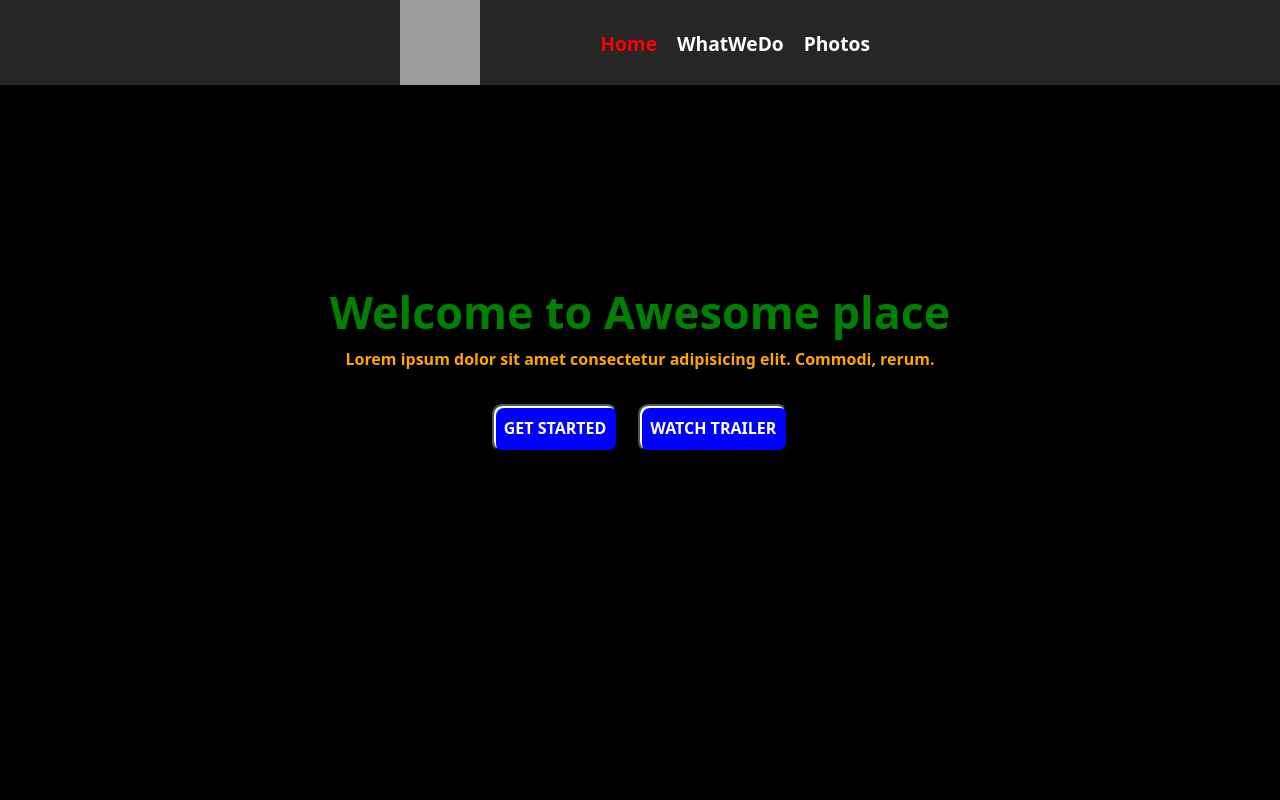
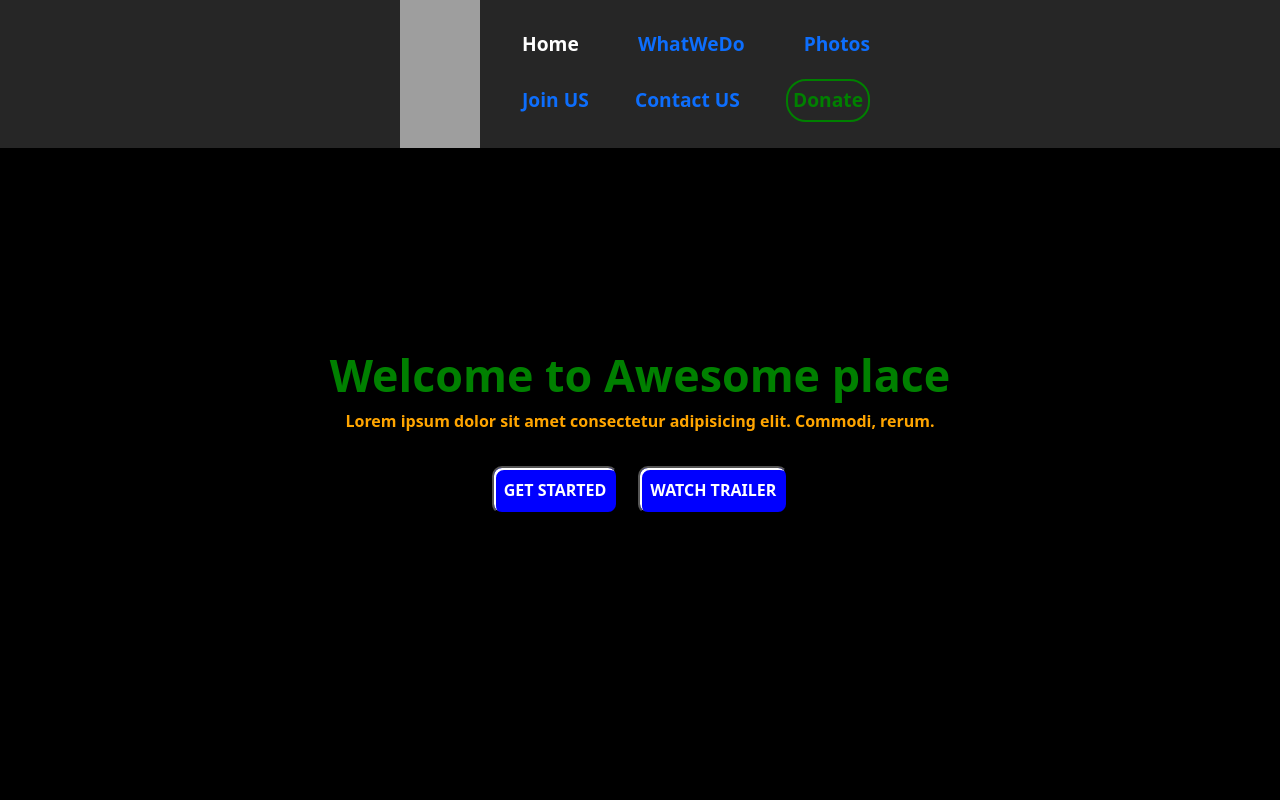
Before and after one commit to webdev-ashishk/blog-site, a React (Vite) app: page / in a window 1280 px wide. Shown: the top 800 px of the page. Built offline with nearby package versions, Linux system fonts and the light colour scheme; grey boxes are pictures that could not be loaded.

Commit message:
nav bar is ready

```diff
--- a/src/App.css
+++ b/src/App.css
@@ -113,7 +113,7 @@ nav > ul > li {
   margin: 10px;
 }
 nav > ul > li > a {
-  color: white;
+  /* color: green; */
   font-weight: bold;
   font-size: 1.2rem;
   text-decoration: none;
@@ -121,7 +121,7 @@ nav > ul > li > a {
 
 .nav-active {
   color: white;
-  color: red;
+  /* color: red; */
 }
 .not-found {
   color: red;
@@ -154,3 +154,18 @@ nav > ul > li > a {
   width: 390px;
   border-radius: 5% 5% 0 0;
 }
+
+#donate {
+  border: 2px solid green;
+  /* background-color: green; */
+  /* font-size: 2rem; */
+  border-radius: 20px;
+  padding: 5px;
+}
+#donate > * {
+  color: green;
+  font-size: 1.2rem;
+}
+#donate:hover {
+  border-color: white;
+}
--- /dev/null
+++ b/src/ContactUS.jsx
@@ -0,0 +1,11 @@
+import React from "react";
+
+const ContactUS = () => {
+  return (
+    <>
+      <h2>contact US -rendered!@!!!!!</h2>
+    </>
+  );
+};
+
+export default ContactUS;
--- /dev/null
+++ b/src/Donate.jsx
@@ -0,0 +1,11 @@
+import React from "react";
+
+const Donate = () => {
+  return (
+    <>
+      <h2>Donate US-rendered!</h2>
+    </>
+  );
+};
+
+export default Donate;
--- a/src/Header.jsx
+++ b/src/Header.jsx
@@ -4,6 +4,9 @@ import Home from "./Home";
 import Welcome from "./Welcome";
 import WhatWeDo from "./WhatWeDo";
 import Photos from "./Photos";
+import JoinUS from "./JoinUS";
+import ContactUS from "./ContactUS";
+import Donate from "./Donate";
 function Header() {
   const getClass = ({ isActive }) => (isActive ? "nav-active" : null);
   <h1>App rendered!</h1>;
@@ -16,6 +19,7 @@ function Header() {
     const getVideo = document.getElementById("video");
     getVideo.style.display = "block";
   }
+
   return (
     <>
       <div className="nav-container sticky-top">
@@ -45,6 +49,21 @@ function Header() {
                 Photos
               </NavLink>
             </li>
+            <li>
+              <NavLink to="/JoinUS" className={getClass} onClick={videoHide}>
+                Join US
+              </NavLink>
+            </li>
+            <li>
+              <NavLink to="/ContactUS" className={getClass} onClick={videoHide}>
+                Contact US
+              </NavLink>
+            </li>
+            <li id="donate">
+              <NavLink to="/Donate" onClick={videoHide} className={getClass}>
+                Donate
+              </NavLink>
+            </li>
           </ul>
         </nav>
       </div>
@@ -66,6 +85,9 @@ function Header() {
         <Route path="welcome" element={<Welcome />} />
         <Route path="whatwedo" element={<WhatWeDo />} />
         <Route path="photos" element={<Photos />} />
+        <Route path="joinus" element={<JoinUS />} />
+        <Route path="contactus" element={<ContactUS />} />
+        <Route path="donate" element={<Donate />} />
         <Route
           path="*"
           element={<h1 className="not-found">404 Page not Found!!</h1>}
--- /dev/null
+++ b/src/JoinUS.jsx
@@ -0,0 +1,11 @@
+import React from "react";
+
+const JoinUS = () => {
+  return (
+    <>
+      <h1>join us rendered!!!!!!!</h1>
+    </>
+  );
+};
+
+export default JoinUS;
```
